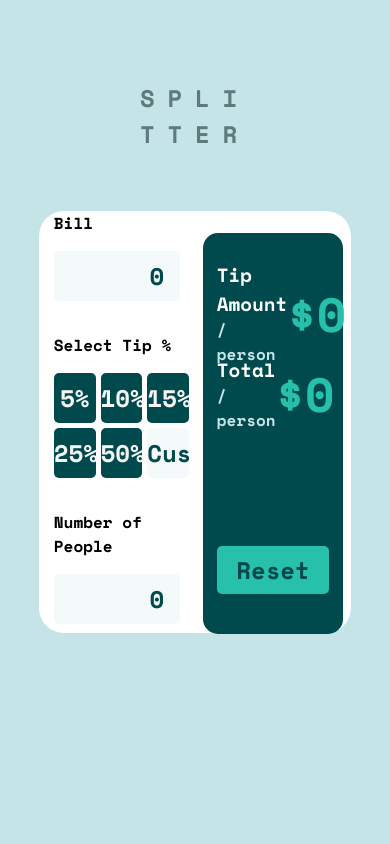
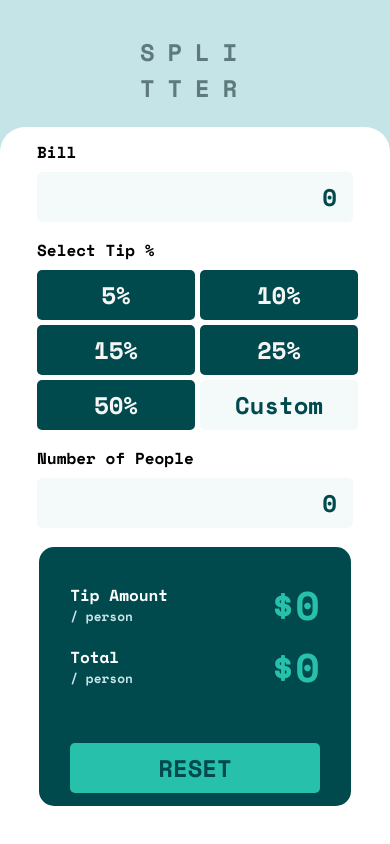
Before and after one commit to DrainGK/Calculator, a plain HTML site: page index.html in a window 390 px wide. Drawn offline with nearby package versions, Linux system fonts and the light colour scheme.

Commit message:
Project finished

```diff
--- a/style.css
+++ b/style.css
@@ -43,7 +43,8 @@ h1{
 }
 
 .calculatrice {
-    width: 70%;
+    width: 90%;
+    max-width: 1090px;
     height: 50%;
 
     background-color: white;
@@ -52,12 +53,6 @@ h1{
     justify-content: center;
     align-items: center;
 }
-
-@media only screen and (max-width: 1280px) {
-    .calculatrice {
-      width: 80%;
-    }
-  }
 
 .calculatrice-container{
     display: grid;
@@ -223,3 +218,78 @@ h3{
 .zero {
     display: none;
 }
+
+@media only screen and (max-width: 767px){
+
+    main{
+        justify-content: end;
+    }
+
+    h1{
+        top: 4%;
+    }
+
+    .calculatrice {
+        width: 100%;
+        height: 85%;
+
+        border-radius: 25px 25px 0 0 ;
+    }
+
+    .calculatrice-container {
+        display: grid;
+        grid-template-columns: none;
+        grid-template-rows: 60% 40%;
+    }
+
+    .tips-button-container{
+        display: grid;
+        grid-template-columns: 50% 50%;
+        gap: 5px;
+    }
+
+    .input{
+        gap: 0.5rem;
+        margin-bottom: 1rem;
+    }
+
+    .calculatrice-container-right{
+        width: 80%;
+        margin-bottom: 3rem;
+    }
+
+    h2{
+        font-size: 1rem;
+        color: white;
+    }
+
+    h3{
+        font-size: 0.8rem;
+        color: hsl(185, 41%, 84%);
+    }
+
+    .price{
+        font-size: 2.5rem;
+        color: hsl(172, 67%, 45%);
+    }
+
+    .tips-output-container{
+        height: 60%;
+    }
+
+    .reset-button-container{
+        height: 30px;
+        display: flex;
+        align-items: center;
+        justify-content: end;
+        margin-top: 3.5rem;
+    }
+
+    .reset-button{
+        text-transform: uppercase;
+        background: hsl(172, 67%, 45%);
+        font-size: 1.5rem;
+        color: hsl(183, 100%, 15%);
+        height: 50px;
+    }
+  }
```
